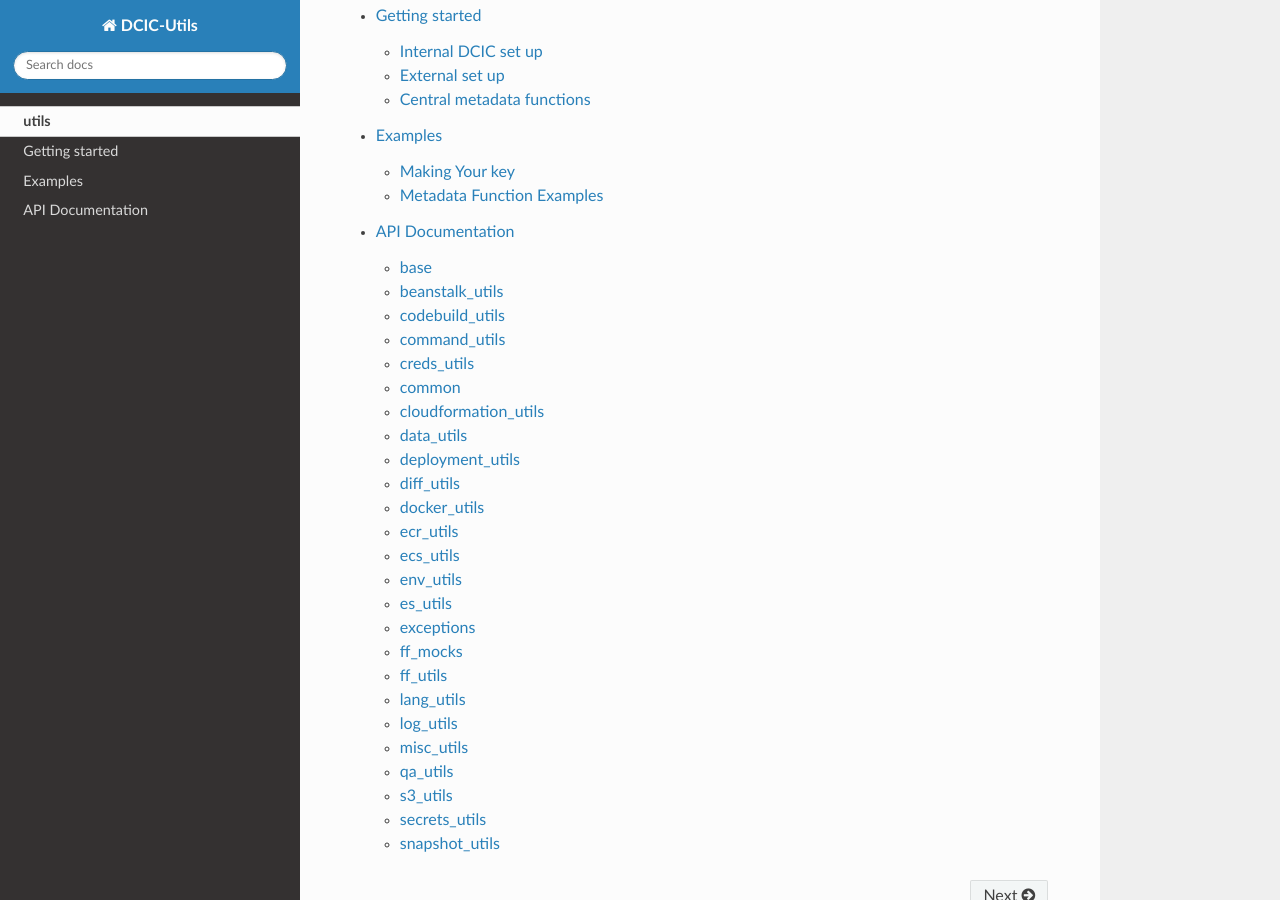
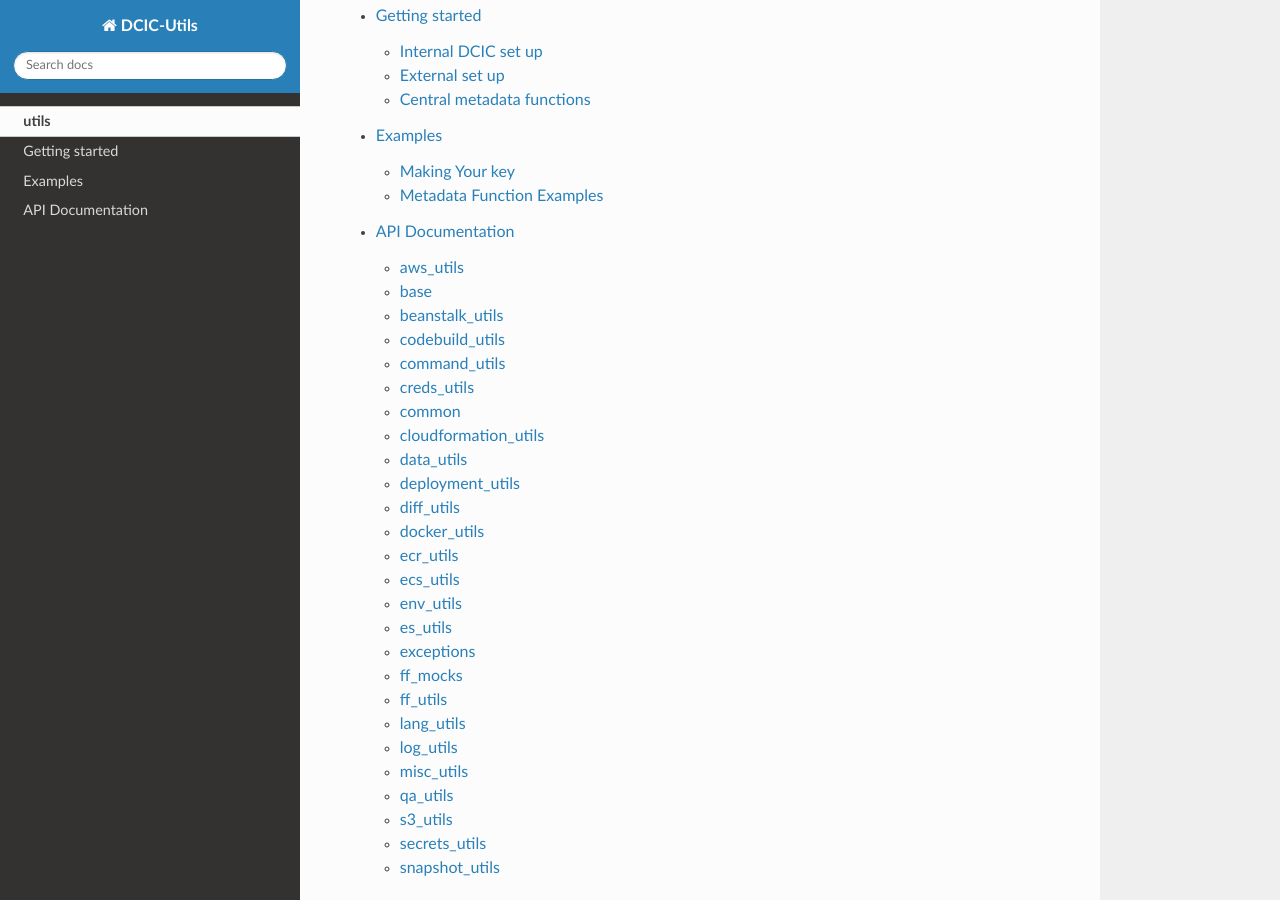
Before and after one commit to 4dn-dcic/utils, a Sphinx documentation site: the page built from docs/source/index.rst, in a window 1280 px wide and 900 px high, scrolled down 441 px. Built offline with Sphinx 7.4.7 and the Read the Docs theme 2.0.0, drawn with Linux system fonts in a browser that asks for light colours.

Commit message:
Added aws_utils to boilerplate doc?

```diff
--- a/docs/source/dcicutils.rst
+++ b/docs/source/dcicutils.rst
@@ -4,6 +4,12 @@
 
 Note that JH utils is excluded due to side-effects of importing the module. See the source file for details.
 
+
+aws_utils
+^^^^^^^^^
+
+.. automodule:: dcicutils.aws_utils
+   :members:
 
 base
 ^^^^
```
